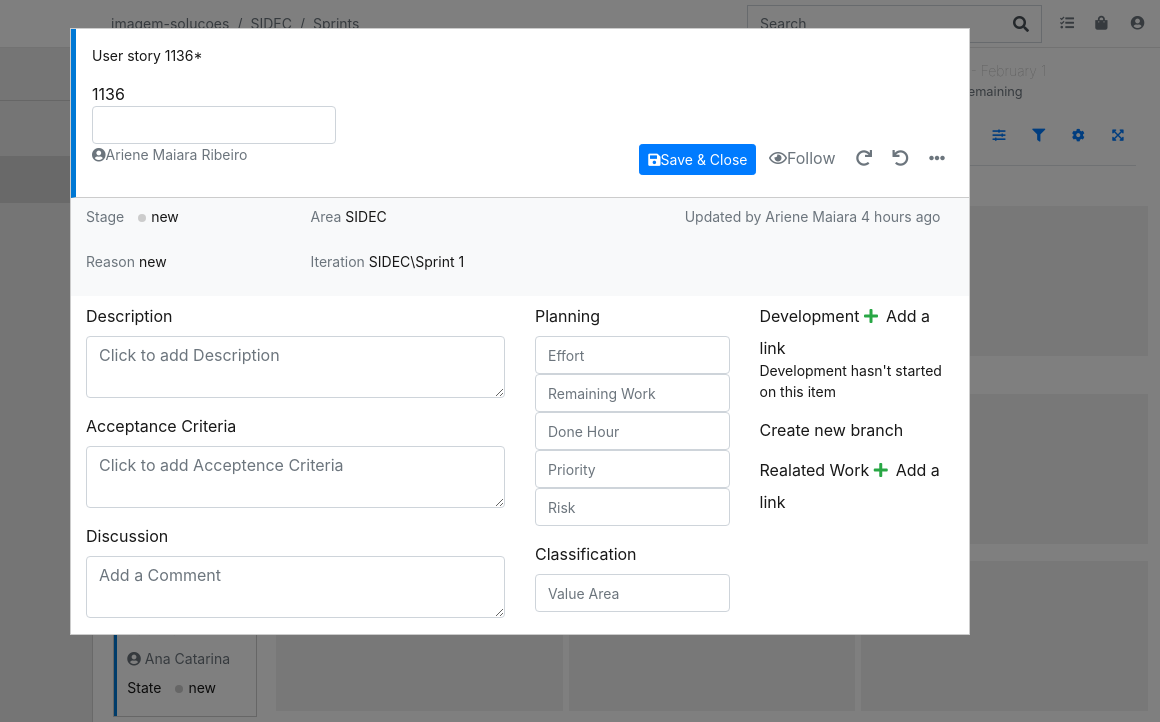
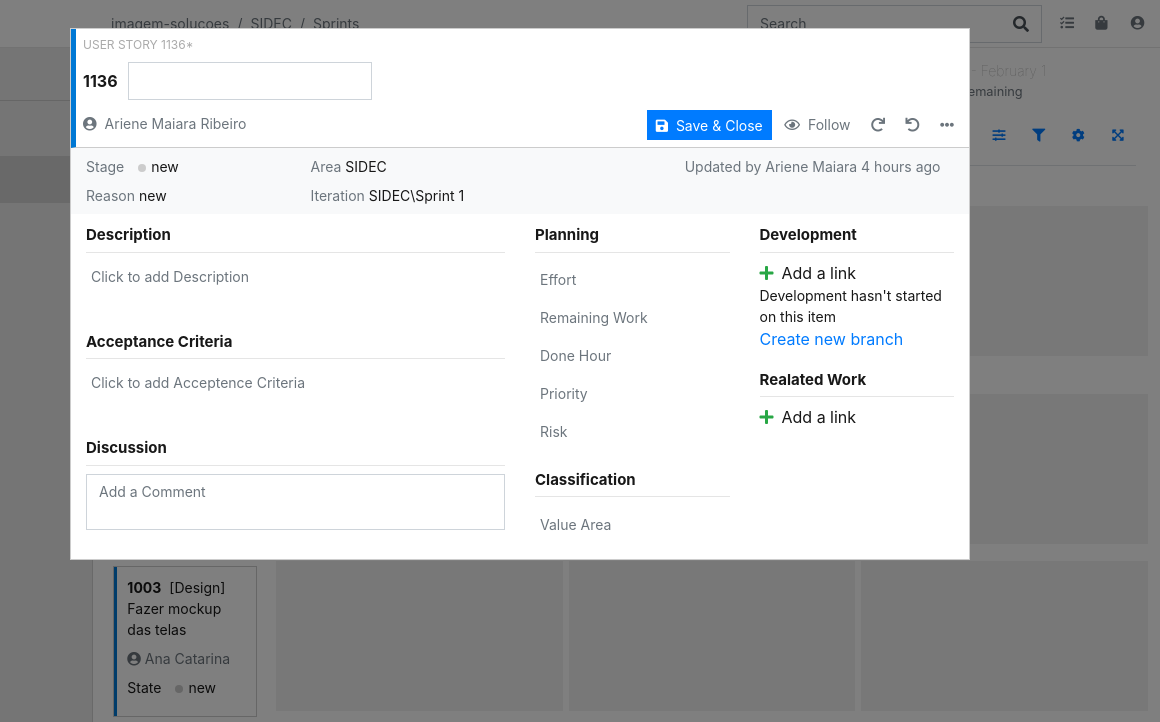
Before and after one commit to JafarAkhondali/arienemaiara-AzureDevOps.Clone-securityfix-909722, a website: page index.html in a window 1280 px wide. Both pictures are taken after a click on the link "New Work Item". Shown: the top 722 px of the page, 120-1280 px from the left. Drawn offline with Linux system fonts and the light colour scheme.

Commit message:
Inicio estilização modal

```diff
--- a/assets/css/style.css
+++ b/assets/css/style.css
@@ -17,6 +17,44 @@ p {
 }
 
 input[type="text"] {
+    font-size: 14px;
+}
+
+.form-control {
+    border-radius: 0;
+    font-size: 14px;
+}
+
+.form-control.no-border {
+    border: 0;
+    padding: 5px;
+    transition: none;
+}
+
+.form-control:focus,
+.form-control:active {
+    box-shadow: none;
+    outline: none;
+    border: 1px solid #ced4da;
+}
+
+.form-control.no-border:focus {
+    border: 1px solid #e5e5e5;
+}
+
+textarea.form-control {
+    resize: none;
+}
+
+button {
+    border-radius: 0!important;
+}
+
+.link-action {
+    min-width: 30px;
+    max-height: 30px;
+    display: inline-block;
+    line-height: 30px;
     font-size: 14px;
 }
 
@@ -253,13 +291,52 @@ a [aria-expanded="true"] {
     border-left: 5px solid #0078d4;
     border-bottom: 1px solid #ccc;
     border-radius: 0;
+    padding: 7px;
+}
+
+.modal-task p.small-title {
+    font-size: 12px;
+    text-transform: uppercase;
+    color: #AAA;
+}
+
+.modal-task .form-inline {
+    width: 100%;
+}
+
+.modal-task .modal-header label {
+    font-weight: bold;
+    padding-right: 10px;
+}
+
+.modal-task .form-inline .new-task-input:focus {
+    border: 1px solid #0078d4;
 }
 
 .new-task-actions {
     display: inline-flex;
+    min-height: 32px;
+    line-height: 32px;
 }
 
 .new-task-actions .float-right {
     right: 0;
     position: absolute;
 }
+
+button#save-task {
+    height: 30px;
+    margin-top: -2px;
+}
+
+.modal-task .task-form label {
+    font-weight: bold;
+    font-size: 15px;
+    width: 100%;
+    border-bottom: 1px solid #e5e5e5;
+    padding-bottom: 5px;
+}
+
+.modal-task p {
+    margin-bottom: 0;
+}
--- a/index.html
+++ b/index.html
@@ -210,17 +210,19 @@
                             <p class="small-title">User story 1136*</p>
                         </div>
                         <div class="row">
-                            <div class="input-title">
-                                <span>1136</span>
-                                <input type="text" class="new-task-input form-control" id="input-title">
+                            <div class="form-inline py-2">
+                                <div class="form-group">
+                                    <label id="label-task-number">1136</label>
+                                    <input type="text" class="new-task-input form-control" id="input-title">
+                                </div>
                             </div>
                         </div>
                         <div class="row">
                             <div class="new-task-actions">
-                                <p class="header-option text-muted"><i class="fas fa-user-circle"></i>Ariene Maiara Ribeiro</p>
+                                <p class="header-option text-muted"><i class="fas fa-user-circle pr-2"></i>Ariene Maiara Ribeiro</p>
                                 <div class="float-right">
-                                    <button id="save-task" class="btn btn-primary btn-sm"><i class="fas fa-save"></i>Save & Close</button>
-                                    <a class="gray-hover px-2 text-muted link-action" href="#"><i class="far fa-eye"></i>Follow</a>
+                                    <button id="save-task" class="btn btn-primary btn-sm"><i class="fas fa-save pr-2"></i>Save & Close</button>
+                                    <a class="gray-hover px-2 text-muted link-action" href="#"><i class="far fa-eye pr-2"></i>Follow</a>
                                     <a class="gray-hover px-2 text-muted link-action" href="#"><i class="fas fa-redo"></i></a>
                                     <a class="gray-hover px-2 text-muted link-action" href="#"><i class="fas fa-undo"></i></a>
                                     <a class="gray-hover px-2 text-muted link-action" href="#"><i class="fas fa-ellipsis-h"></i></a>
@@ -278,7 +280,7 @@
                                     <label>Development</label>
                                     <a href="#"><i class="fas fa-plus text-success pr-2"></i>Add a link</a>
                                     <p>Development hasn't started on this item</p>
-                                    <a href="#">Create new branch</a>
+                                    <a href="#" class="text-primary">Create new branch</a>
                                 </div>
                                 <div class="form-group">
                                     <label>Realated Work</label>
```
